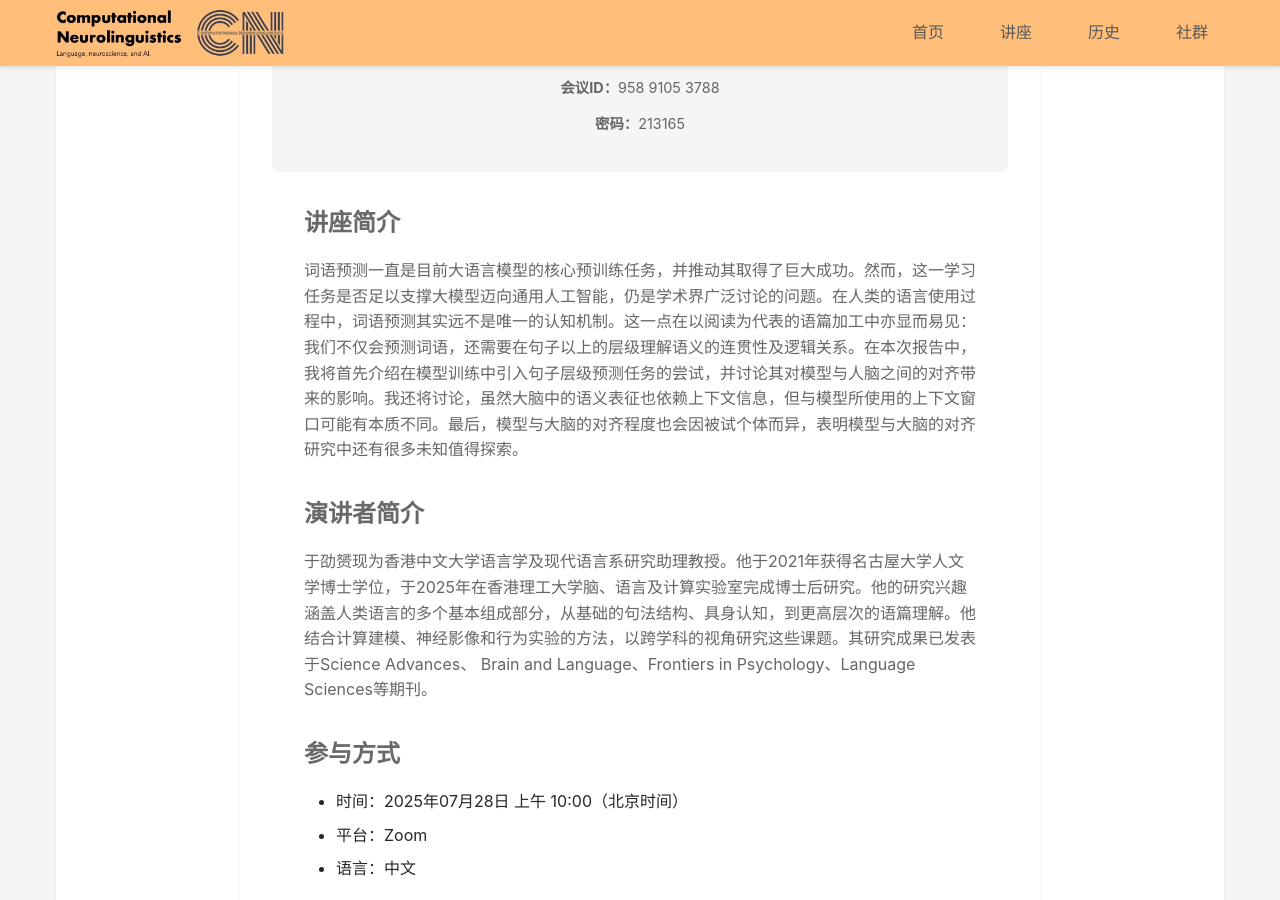
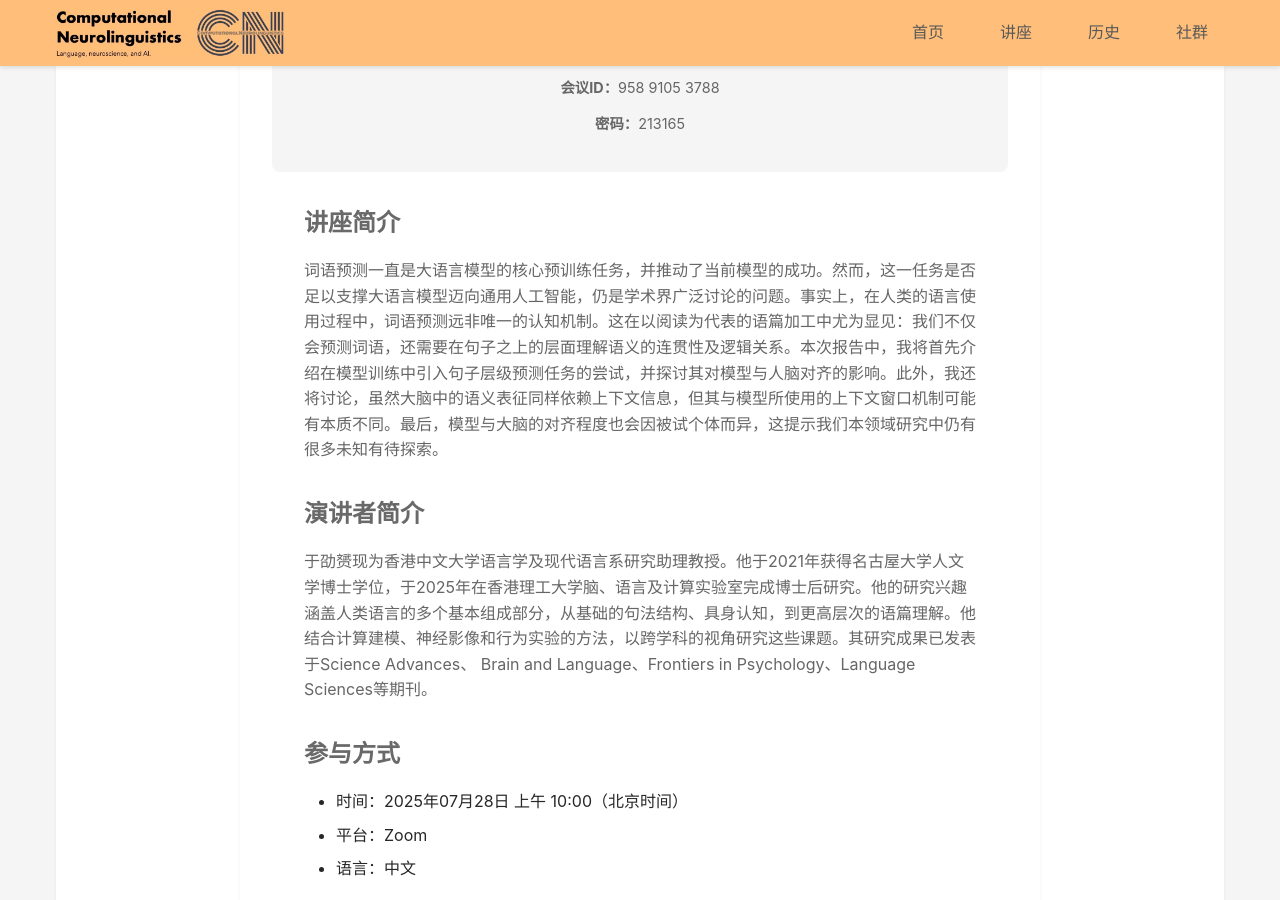
Before and after one commit to xufengduan/Computational-Neurolinguistics-Forum, a Jekyll site: the page built from events/2025-07-Yu-Shaoyun/index.md, in a window 1280 px wide and 900 px high, scrolled down 613 px. Built offline with Jekyll 4.4.1, drawn with Linux system fonts in a browser that asks for light colours.

Commit message:
更新于劭赟博士讲座的摘要

```diff
--- a/_data/events.yml
+++ b/_data/events.yml
@@ -32,7 +32,7 @@ events:
     zoom_id: 958 9105 3788
     zoom_password: 213165
     abstract: |
-       词语预测一直是目前大语言模型的核心预训练任务，并推动其取得了巨大成功。然而，这一学习任务是否足以支撑大模型迈向通用人工智能，仍是学术界广泛讨论的问题。在人类的语言使用过程中，词语预测其实远不是唯一的认知机制。这一点在以阅读为代表的语篇加工中亦显而易见：我们不仅会预测词语，还需要在句子以上的层级理解语义的连贯性及逻辑关系。在本次报告中，我将首先介绍在模型训练中引入句子层级预测任务的尝试，并讨论其对模型与人脑之间的对齐带来的影响。我还将讨论，虽然大脑中的语义表征也依赖上下文信息，但与模型所使用的上下文窗口可能有本质不同。最后，模型与大脑的对齐程度也会因被试个体而异，表明模型与大脑的对齐研究中还有很多未知值得探索。
+       词语预测一直是大语言模型的核心预训练任务，并推动了当前模型的成功。然而，这一任务是否足以支撑大语言模型迈向通用人工智能，仍是学术界广泛讨论的问题。事实上，在人类的语言使用过程中，词语预测远非唯一的认知机制。这在以阅读为代表的语篇加工中尤为显见：我们不仅会预测词语，还需要在句子之上的层面理解语义的连贯性及逻辑关系。本次报告中，我将首先介绍在模型训练中引入句子层级预测任务的尝试，并探讨其对模型与人脑对齐的影响。此外，我还将讨论，虽然大脑中的语义表征同样依赖上下文信息，但其与模型所使用的上下文窗口机制可能有本质不同。最后，模型与大脑的对齐程度也会因被试个体而异，这提示我们本领域研究中仍有很多未知有待探索。
     bio: |
       于劭赟现为香港中文大学语言学及现代语言系研究助理教授。他于2021年获得名古屋大学人文学博士学位，于2025年在香港理工大学脑、语言及计算实验室完成博士后研究。他的研究兴趣涵盖人类语言的多个基本组成部分，从基础的句法结构、具身认知，到更高层次的语篇理解。他结合计算建模、神经影像和行为实验的方法，以跨学科的视角研究这些课题。其研究成果已发表于Science Advances、 Brain and Language、Frontiers in Psychology、Language Sciences等期刊。
     outline: |
--- a/events/2025-07-Yu-Shaoyun/index.md
+++ b/events/2025-07-Yu-Shaoyun/index.md
@@ -8,7 +8,7 @@ permalink: /events/2025-07-Yu-Shaoyun/
 zoom_link: |
   https://cuhk.zoom.us/j/95891053788?pwd=lWyxDJW0hy9Bkjaubfo9pmUz9qUh7h.1
 abstract: |
-  词语预测一直是目前大语言模型的核心预训练任务，并推动其取得了巨大成功。然而，这一学习任务是否足以支撑大模型迈向通用人工智能，仍是学术界广泛讨论的问题。在人类的语言使用过程中，词语预测其实远不是唯一的认知机制。这一点在以阅读为代表的语篇加工中亦显而易见：我们不仅会预测词语，还需要在句子以上的层级理解语义的连贯性及逻辑关系。在本次报告中，我将首先介绍在模型训练中引入句子层级预测任务的尝试，并讨论其对模型与人脑之间的对齐带来的影响。我还将讨论，虽然大脑中的语义表征也依赖上下文信息，但与模型所使用的上下文窗口可能有本质不同。最后，模型与大脑的对齐程度也会因被试个体而异，表明模型与大脑的对齐研究中还有很多未知值得探索。
+  词语预测一直是大语言模型的核心预训练任务，并推动了当前模型的成功。然而，这一任务是否足以支撑大语言模型迈向通用人工智能，仍是学术界广泛讨论的问题。事实上，在人类的语言使用过程中，词语预测远非唯一的认知机制。这在以阅读为代表的语篇加工中尤为显见：我们不仅会预测词语，还需要在句子之上的层面理解语义的连贯性及逻辑关系。本次报告中，我将首先介绍在模型训练中引入句子层级预测任务的尝试，并探讨其对模型与人脑对齐的影响。此外，我还将讨论，虽然大脑中的语义表征同样依赖上下文信息，但其与模型所使用的上下文窗口机制可能有本质不同。最后，模型与大脑的对齐程度也会因被试个体而异，这提示我们本领域研究中仍有很多未知有待探索。
 
 bio: |
   于劭赟现为香港中文大学语言学及现代语言系研究助理教授。他于2021年获得名古屋大学人文学博士学位，于2025年在香港理工大学脑、语言及计算实验室完成博士后研究。他的研究兴趣涵盖人类语言的多个基本组成部分，从基础的句法结构、具身认知，到更高层次的语篇理解。他结合计算建模、神经影像和行为实验的方法，以跨学科的视角研究这些课题。其研究成果已发表于Science Advances、 Brain and Language、Frontiers in Psychology、Language Sciences等期刊。
```
